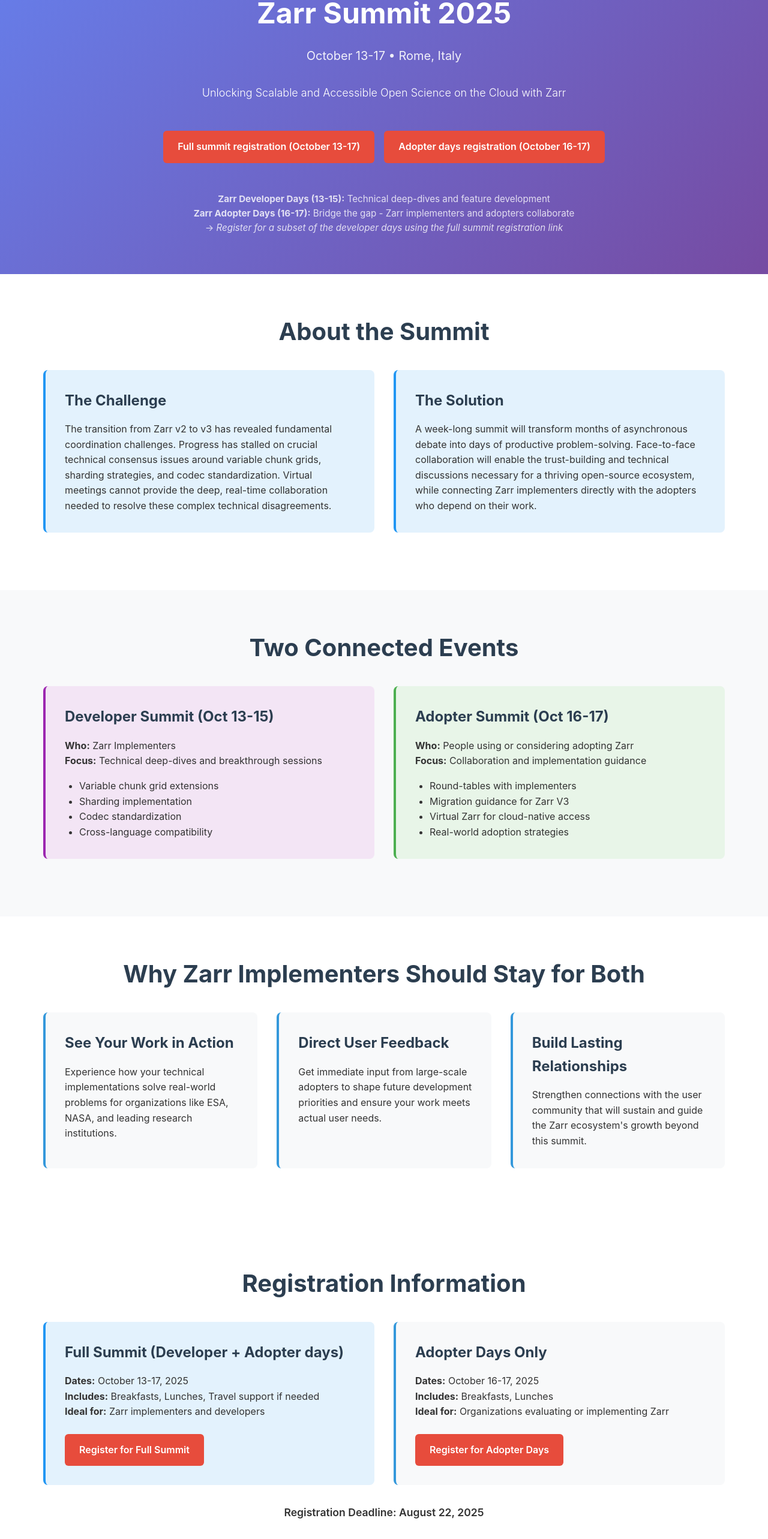
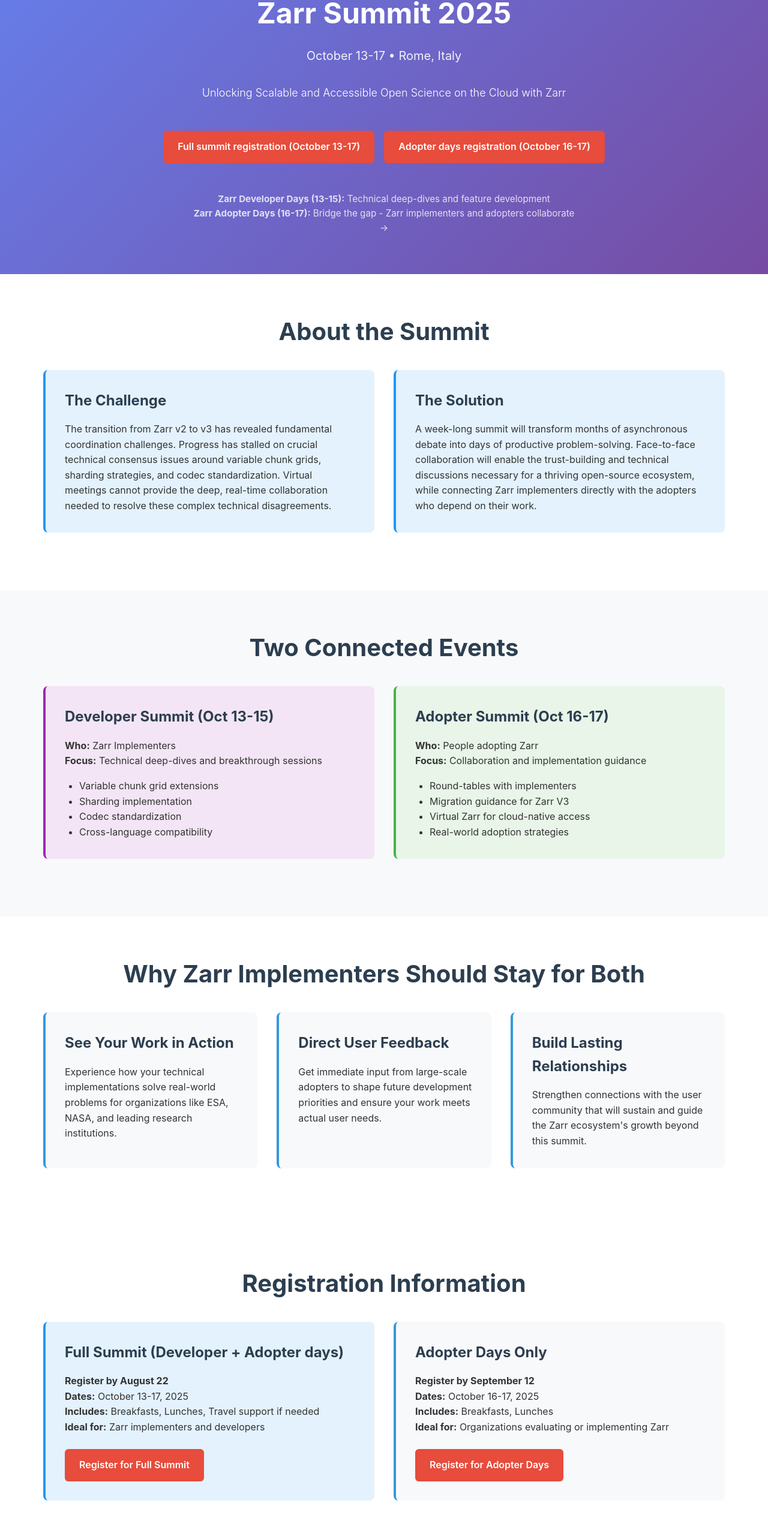
Before and after one commit to zarr-developers/zarr-summit-2025, a Next.js app: page / in a window 1280 px wide. Shown: the part 150-2716 px from the top of the page at 60% size. Built offline with nearby package versions, Linux system fonts and the light colour scheme.

Commit message:
Update pages

```diff
--- a/app/developer-summit/page.tsx
+++ b/app/developer-summit/page.tsx
@@ -47,6 +47,8 @@
               </li>
               <li>Lachlan Deakin (Zarrs Rust developer)</li>
               <li>Mark Kittisopikul (N5 developer)</li>
+              <li>Ilan Gold (Viv developer)</li>
+              <li>Vincent Dumoulin (ESRIN Engineer)</li>
             </ul>
           </div>
         </div>
--- a/app/page.tsx
+++ b/app/page.tsx
@@ -36,10 +36,6 @@
             <strong>Zarr Adopter Days (16-17):</strong> Bridge the gap - Zarr
             implementers and adopters collaborate
             <br />→{" "}
-            <em>
-              Register for a subset of the developer days using the full summit
-              registration link
-            </em>
           </div>
         </div>
       </section>
@@ -97,7 +93,7 @@
             <div className="card adopter-card">
               <h3>Adopter Summit (Oct 16-17)</h3>
               <p>
-                <strong>Who:</strong> People using or considering adopting Zarr{" "}
+                <strong>Who:</strong> People adopting Zarr{" "}
               </p>
               <p>
                 <strong>Focus:</strong> Collaboration and implementation
@@ -152,6 +148,9 @@
             <div className="card highlight-card">
               <h3>Full Summit (Developer + Adopter days)</h3>
               <p>
+                <strong>Register by August 22</strong>
+              </p>
+              <p>
                 <strong>Dates:</strong> October 13-17, 2025
               </p>
               <p>
@@ -174,6 +173,9 @@
             </div>
             <div className="card">
               <h3>Adopter Days Only</h3>
+              <p>
+                <strong>Register by September 12</strong>
+              </p>
               <p>
                 <strong>Dates:</strong> October 16-17, 2025
               </p>
@@ -199,16 +201,6 @@
               </div>
             </div>
           </div>
-          <div
-            style={{
-              textAlign: "center",
-              marginTop: "2rem",
-              fontSize: "1.1rem",
-              fontWeight: "600",
-            }}
-          >
-            Registration Deadline: August 22, 2025
-          </div>
         </div>
       </section>
     </>
```
Also changed, not shown: 1 other file (tests, documents, lock files or other folders).
